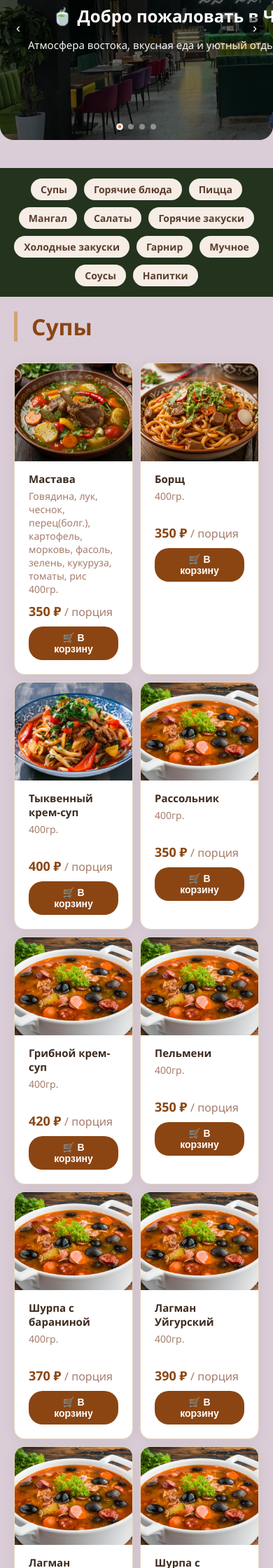
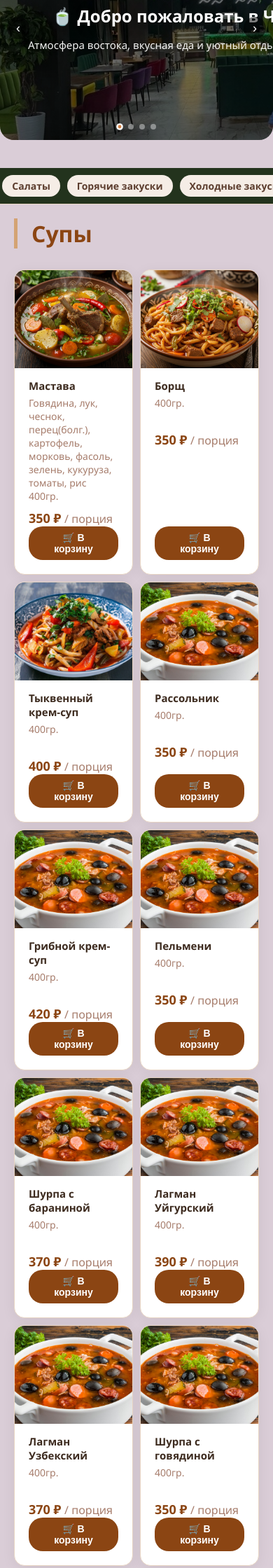
Before and after one commit to Mercy335/chaikhana, a Django app: page / in a window 390 px wide. Shown: the part 302-2542 px from the top of the page at 70% size. Run offline with Django 5.2, Linux system fonts and the light colour scheme.

Commit message:
Исправлен логотип и CSS (адаптив, навигация, кнопки)

```diff
--- a/bookings/templates/bookings/index.html
+++ b/bookings/templates/bookings/index.html
@@ -197,29 +197,56 @@
         /* ===== НАВИГАЦИЯ ПО БЛЮДАМ ===== */
         .menu-nav {
             background: rgb(35, 51, 29);
-            padding: 15px 0;
+            padding: 12px 0;
             border-bottom: 1px solid #e8d5c4;
             position: sticky;
-            top: 81px;
+            top: 0; /* Прижимаем к верху */
             z-index: 999;
+            width: 100%;
+        }
+
+        /* Для десктопа — отступ от шапки */
+        @media (min-width: 769px) {
+            .menu-nav {
+                top: 81px; /* Высота шапки на ПК */
+            }
+        }
+
+        /* Для мобилок — шапка меньше */
+        @media (max-width: 768px) {
+            .menu-nav {
+                top: 0;
+                padding: 10px 0;
+            }
         }
 
         .menu-nav .container {
             display: flex;
             justify-content: center;
-            gap: 30px;
-            flex-wrap: wrap;
+            align-items: center;
+            gap: 10px;
+            flex-wrap: nowrap;
+            overflow-x: auto;
+            padding: 0 15px;
+            scrollbar-width: none; /* Firefox */
+            -ms-overflow-style: none; /* IE/Edge */
+        }
+
+        .menu-nav .container::-webkit-scrollbar {
+            display: none; /* Chrome/Safari */
         }
 
         .menu-nav a {
             color: #5c3d2e;
             text-decoration: none;
             font-weight: 600;
-            font-size: 16px;
-            padding: 8px 20px;
+            font-size: 14px;
+            padding: 6px 14px;
             border-radius: 20px;
             transition: all 0.3s;
             background: #f5ede6;
+            white-space: nowrap;
+            flex-shrink: 0;
         }
 
         .menu-nav a:hover {
@@ -291,6 +318,9 @@
             box-shadow: 0 4px 20px rgba(0, 0, 0, 0.06);
             transition: all 0.3s;
             border: 1px solid #e8d5c4;
+            display: flex;
+            flex-direction: column;
+            height: 100%; /* Растягиваем на всю высоту грида */
         }
 
         .menu-item:hover {
@@ -316,10 +346,6 @@
             object-fit: cover;
         }
 
-        .menu-item-body {
-            padding: 15px 20px 20px;
-        }
-
         .menu-item-name {
             font-size: 18px;
             font-weight: 700;
@@ -376,6 +474,17 @@
 
         .btn-add-to-cart.added:hover {
             background: #166b2a;
+        }
+
+        .menu-item-body {
+            padding: 15px 20px 20px;
+            display: flex;
+            flex-direction: column;
+            flex: 1;
+        }
+
+        .menu-item-body .btn-add-to-cart {
+            margin-top: auto;
         }
 
         /* ===== ПОДВАЛ ===== */
```
Also changed, not shown: other parts of bookings/templates/bookings/index.html (+73 -5 lines).
